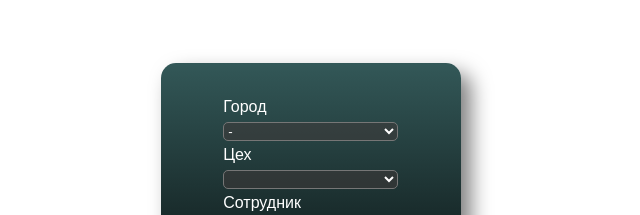
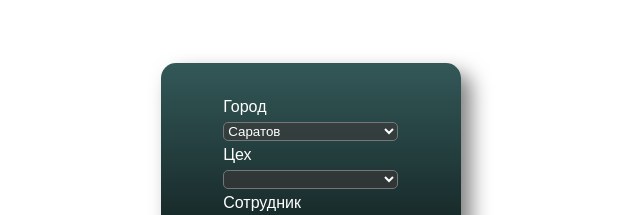
Before and after one commit to RomanBudko-hash/job, a plain HTML site: page index.html in a window 1280 px wide. Shown: the part 137-352 px from the top of the page, 365-1005 px from the left. Drawn offline with Linux system fonts and the light colour scheme.

Commit message:
fix index.html

```diff
--- a/index.html
+++ b/index.html
@@ -14,7 +14,6 @@
     <form action="#">
       <label for="city">Город</label>
       <select name="city" id="city" class="city">
-        <option value="" selected>-</option>
         <option value="saratov">Саратов</option>
         <option value="moscow">Москва</option>
         <option value="st.peterburg">Санкт-Петербург</option>
```
